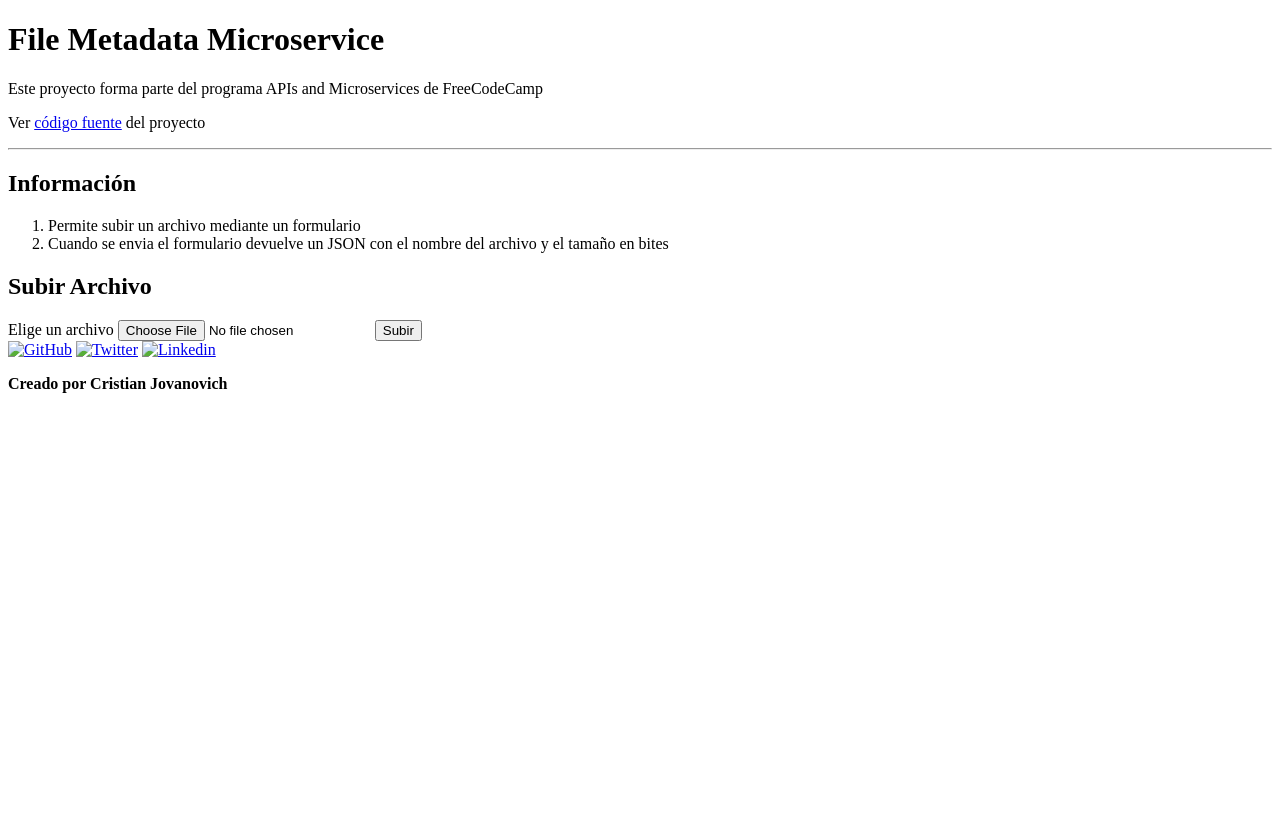
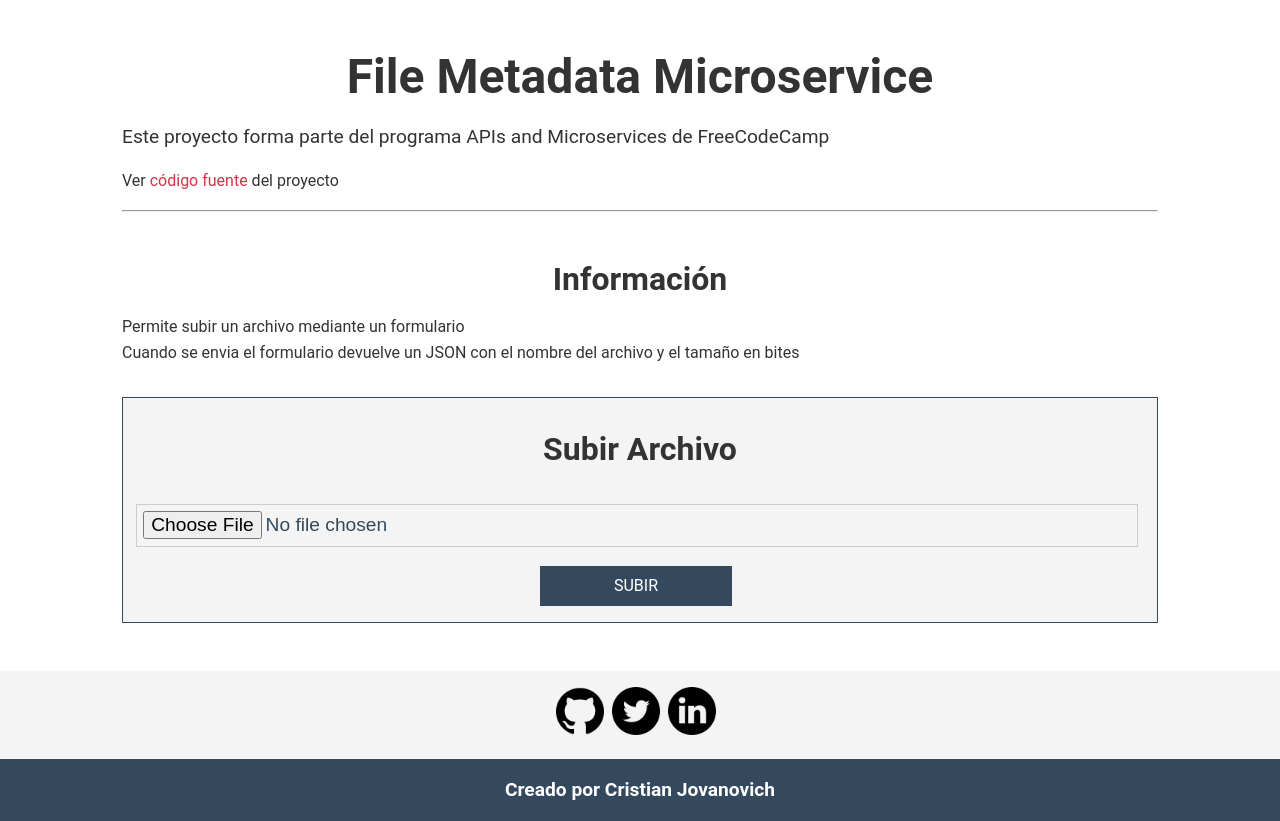
Before and after one commit to cristianjova/file_metadata_microservice, a website: page public/index.html in a window 1280 px wide. Before the commit the page ends 800 px from the top, so only its background shows below. Drawn offline with Linux system fonts and the light colour scheme.

Commit message:
finished styles and added social icons

```diff
--- a/public/css/style.css
+++ b/public/css/style.css
@@ -0,0 +1,268 @@
+/* Global styles */
+:root {
+  --primary-color: #d63447;
+  --dark-color: #35495e;
+  --light-color: #f4f4f4;
+}
+
+* {
+  margin: 0;
+  padding: 0;
+  box-sizing: border-box;
+}
+
+body {
+  font-family: 'Roboto', sans-serif;
+  font-size: 1rem;
+  line-height: 1.6;
+  background-color: #fff;
+  color: #333;
+}
+
+a {
+  text-decoration: none;
+  color: var(--primary-color);
+}
+
+ul {
+  list-style: none;
+}
+
+/* Utilities */
+.container {
+  max-width: 1100px;
+  margin: auto;
+  overflow: hidden;
+  padding: 0 2rem;
+  margin-top: 3rem;
+  margin-bottom: 3rem;
+}
+
+/* Text Styles*/
+.x-large {
+  font-size: 3rem;
+  line-height: 1.2;
+  margin-bottom: 1rem;
+}
+
+.large {
+  font-size: 2rem;
+  line-height: 1.2;
+  margin-bottom: 1rem;
+}
+
+.lead {
+  font-size: 1.2rem;
+  margin-bottom: 1rem;
+}
+
+.text-center {
+  text-align: center;
+}
+
+.text-primary {
+  color: var(--primary-color);
+}
+
+.text-dark {
+  color: var(--dark-color);
+}
+
+/* Padding */
+.p {
+  padding: 0.5rem;
+}
+.p-1 {
+  padding: 1rem;
+}
+.p-2 {
+  padding: 2rem;
+}
+.p-3 {
+  padding: 3rem;
+}
+.py {
+  padding: 0.5rem 0;
+}
+.py-1 {
+  padding: 1rem 0;
+}
+.py-2 {
+  padding: 2rem 0;
+}
+.py-3 {
+  padding: 3rem 0;
+}
+
+/* Margin */
+.m {
+  margin: 0.5rem;
+}
+.m-1 {
+  margin: 1rem;
+}
+.m-2 {
+  margin: 2rem;
+}
+.m-3 {
+  margin: 3rem;
+}
+.my {
+  margin: 0.5rem 0;
+}
+.my-1 {
+  margin: 1rem 0;
+}
+.my-2 {
+  margin: 2rem 0;
+}
+.my-3 {
+  margin: 3rem 0;
+}
+
+.btn {
+  display: inline-block;
+  background: var(--light-color);
+  color: #333;
+  padding: 6px 14px;
+  font-size: 1rem;
+  border: none;
+  cursor: pointer;
+  margin-right: 0.5rem;
+  transition: opacity 0.2s ease-in;
+  outline: none;
+  text-transform: uppercase;
+}
+
+.btn-primary,
+.bg-primary {
+  background: var(--primary-color);
+  color: #fff;
+  transition: all 0.3s ease-in;
+}
+
+.btn-primary:hover {
+  color: var(--primary-color);
+  background: #fff;
+  border: 2px solid;
+}
+
+.btn-light,
+.bg-light {
+  background: var(--light-color);
+  color: #333;
+}
+
+.btn-dark,
+.bg-dark {
+  background: var(--dark-color);
+  color: #fff;
+  transition: all 0.3s ease-in;
+}
+
+.btn-dark:hover {
+  color: var(--dark-color);
+  background: #fff;
+  border: 2px solid;
+}
+
+.btn-large {
+  width: 12rem;
+  height: 2.5rem;
+}
+
+/* .btn:hover {
+  opacity: 0.8;
+} */
+
+/* Forms */
+.upload {
+  border: 1px solid var(--dark-color);
+}
+
+form {
+  display: flex;
+  flex-direction: column;
+  margin-top: 0.3rem;
+  color: #888;
+}
+
+form input[type='file'] {
+  display: block;
+  width: 100%;
+  padding: 0.4rem;
+  margin-right: 0.4rem;
+  font-size: 1.2rem;
+  border: 1px solid #ccc;
+}
+
+form input[type='submit'],
+button {
+  font: inherit;
+  align-self: center;
+}
+
+form .form-group {
+  margin: 1.2rem 0;
+  display: flex;
+  flex-direction: column;
+  justify-content: center;
+  align-items: center;
+}
+
+footer .container {
+  margin-top: 0;
+  margin-bottom: 0;
+  display: flex;
+  flex-direction: column;
+  justify-content: space-between;
+}
+
+.social {
+  display: flex;
+  justify-content: center;
+}
+
+.social a img {
+  width: 3rem;
+  margin-right: 0.5rem;
+}
+
+.social a {
+  transition: opacity 0.2s ease-in;
+}
+
+.social a:hover {
+  opacity: 0.8;
+}
+
+footer .lead {
+  display: flex;
+  justify-content: center;
+  margin-bottom: 0;
+}
+
+/* Mobile devices */
+@media (max-width: 700px) {
+  /* Form input */
+  form input[type='file'] {
+    font-size: 0.8rem;
+  }
+
+  /* Text Styles*/
+  .x-large {
+    font-size: 2rem;
+    line-height: 1.2;
+    margin-bottom: 1rem;
+  }
+
+  .large {
+    font-size: 1.5rem;
+    line-height: 1;
+    margin-bottom: 1rem;
+  }
+
+  .lead {
+    font-size: 1rem;
+  }
+}
--- a/public/index.html
+++ b/public/index.html
@@ -7,36 +7,37 @@
     <title>File Metadata Microservice</title>
   </head>
   <body>
+    <div class="container">
       <header>
-      <h1>File Metadata Microservice</h1>
+        <h1 class="x-large text-center">File Metadata Microservice</h1>
         <p class="lead">
           Este proyecto forma parte del programa APIs and Microservices de
           FreeCodeCamp
         </p>
-      <p>Ver <a href="#">código fuente</a> del proyecto</p>
+        <p class="my-1">Ver <a href="#">código fuente</a> del proyecto</p>
         <hr />
       </header>
-    <div class="container">
-      <section class="info">
-        <h2>Información</h2>
-        <ol>
+      <section class="info py-1 my-1">
+        <h2 class="large text-center my-1">Información</h2>
+        <ul>
           <li>Permite subir un archivo mediante un formulario</li>
           <li>
             Cuando se envia el formulario devuelve un JSON con el nombre del
             archivo y el tamaño en bites
           </li>
-        </ol>
+        </ul>
       </section>
-      <section class="upload">
-        <h2>Subir Archivo</h2>
+      <section class="upload p-1 bg-light">
+        <h2 class="large text-center my-1">Subir Archivo</h2>
         <form
           action="/api/fileinfo"
           method="POST"
           enctype="multipart/form-data"
         >
-          <label for="upfile">Elige un archivo</label>
-          <input type="file" name="upfile" />
-          <input type="submit" value="Subir" />
+          <div class="form-group">
+            <input class="text-dark" type="file" name="upfile" />
+          </div>
+          <input type="submit" value="Subir" class="btn btn-dark btn-large" />
         </form>
       </section>
     </div>
@@ -56,7 +57,7 @@
           /></a>
         </div>
       </div>
-      <p class="lead bg-primary py-1">
+      <p class="lead bg-dark py-1">
         <strong>Creado por Cristian Jovanovich</strong>
       </p>
     </footer>
```
Also changed, not shown: public/img/facebook.png (added), public/img/linkedin.png (added), public/img/logo.png (added), public/img/twitter.png (added). Lines whose indentation alone changed are shown as unchanged.
